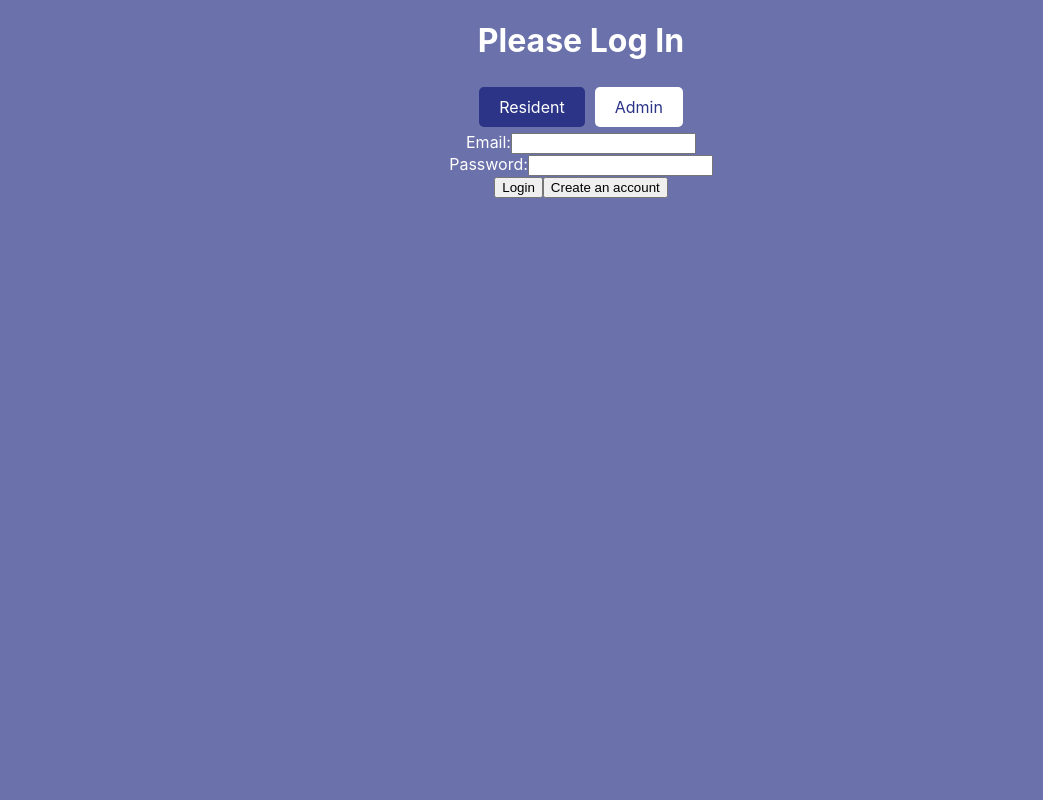
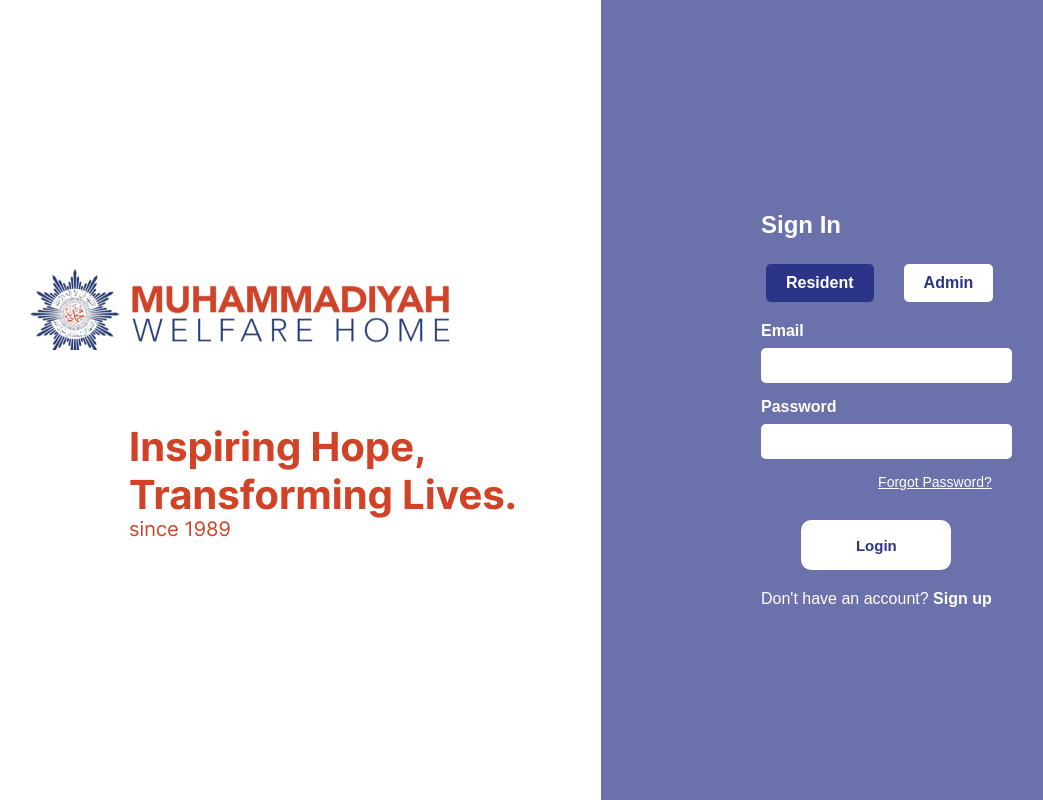
Before and after one commit to prppy/racial-harmony, a React (Create React App) app: page / in a window 1280 px wide. Shown: the whole page, without its empty margins (59-1102 px from the left). Built offline with nearby package versions, Linux system fonts and the light colour scheme; no server answers.

Commit message:
finished designing login pg

```diff
--- a/src/App.js
+++ b/src/App.js
@@ -1,15 +1,28 @@
 import logo from './logo.svg';
 import './App.css';
 import { AuthContextProvider, useAuth } from './context/authContext';
-import { Auth } from './components/auth';
+import { Auth } from './Authentication/auth';
+
+
+const MainLayout = () => {
+  const { user, isAuthenticated, logout} = useAuth();
+
+  return (
+    <div className='App'>
+     <>
+        {user ? <h1>Welcome {user.name}</h1> : <Auth />}
+       </>
+      {user && <button onClick={logout}>Logout</button>}
+    </div>
+  );
+}
 
 function App() {
 
   return (
     <AuthContextProvider>
-    <div className='App'>
-      <Auth />
-      </div>
+      <MainLayout />
+
       </AuthContextProvider>
   );
 }
--- /dev/null
+++ b/src/Authentication/auth.js
@@ -0,0 +1,228 @@
+import React, { useState } from "react";
+import { useAuth } from "../context/authContext";
+import authStyles from '../styles/authStyles.css';
+// whole file is chatgpted. to be changed later (made just to test admin stuff)
+export const Auth = () => {
+  const { login, register, user, logout, isAuthenticated } = useAuth();
+  const [email, setEmail] = useState("");
+  const [password, setPassword] = useState("");
+  const [name, setName] = useState(""); // For registration
+  const [isRegister, setIsRegister] = useState(false); // Toggle between login/register
+  const [admin, setAdmin] = useState(false);
+
+  const handleSubmit = async (e) => {
+    e.preventDefault();
+
+    if (isRegister) {
+      const result = await register(email, password, name, admin);
+      if (result.success) {
+        alert("Registration successful!");
+      } else {
+        alert(result.msg || "Registration failed");
+      }
+    } else {
+      const result = await login(email, password);
+      if (result.success) {
+        alert("Login successful!");
+      } else {
+        alert(result.msg || "Login failed");
+      }
+    }
+  };
+
+  const handleResidentClick = () => {
+    setAdmin(false);
+  };
+
+  const handleAdminClick = () => {
+    setAdmin(true);
+  };
+
+  return (
+    <div style={styles.container}>
+
+      {/* Left side */}
+      <div style={styles.left}>
+        <img src = "/mainLogo.png"
+        alt = 'logo'
+        style = {styles.logo}
+        />
+      </div>
+
+      {/* Right side */}
+      <div style={styles.right}>
+        <div style={styles.formContainer}>
+          <h2 style={styles.signIn}> {isRegister? 'Create an Account' : 'Sign In'}</h2>
+            <div className='roleContainer'>
+              <div
+                onClick={handleResidentClick}
+                className={admin ? "unselected" : "selected"}
+              >
+                <text style={{fontWeight:'bold'}}>Resident</text>
+              </div>
+              <div onClick={handleAdminClick}
+              className={admin ? "selected" : "unselected"}>
+                <text style={{fontWeight:'bold'}}>Admin</text>
+                </div>
+          </div>
+
+
+          <form onSubmit={handleSubmit}>
+            {isRegister && (
+                <div style={{ display: 'flex', flexDirection: 'column', alignItems: 'flex-start', width: '100%' }}>
+                 <label htmlFor="name" style={{ marginBottom: '8px', fontWeight:'bold'}}>Name</label>
+                <input
+                  type="text"
+                  value={name}
+                  onChange={(e) => setName(e.target.value)}
+                  required
+                  style={styles.input}
+                />
+              </div>
+            )}
+            <div style={{ display: 'flex', flexDirection: 'column', alignItems: 'flex-start', width: '100%' }}>
+            <label htmlFor="email" style={{ marginBottom: '8px', fontWeight:'bold'}}>Email</label>
+              <input
+                type="email"
+                value={email}
+                onChange={(e) => setEmail(e.target.value)}
+                required
+                style={styles.input}
+
+              />
+            </div>
+            <div style={{ display: 'flex', flexDirection: 'column', alignItems: 'flex-start', width: '100%' }}>
+            <label htmlFor="password" style={{ marginBottom: '8px', fontWeight:'bold'}}>Password</label>
+              <input
+                type="password"
+                value={password}
+                onChange={(e) => setPassword(e.target.value)}
+                required
+                style={styles.input}
+
+              />
+            </div>
+
+
+              <div style={styles.forgotPasswordContainer}>
+              <a href="/forgot-password" style={styles.forgotPassword}>
+                Forgot Password?
+              </a>
+            </div>
+            <button type="submit" style={styles.button}>{isRegister ? "Register" : "Login"}</button>
+            <div
+
+              onClick={() => setIsRegister((prev) => !prev)}
+            >
+              {isRegister
+                ? <div style={{marginTop: '20px'}}>
+                <text>Already have an account? </text>
+                <text style={{fontWeight:'bold', cursor:'pointer'}}>Login</text>
+                </div>
+                : <div style={{marginTop: '20px'}}>
+                <text>Don't have an account? </text>
+                <text style={{fontWeight:'bold', cursor:'pointer'}}>Sign up</text>
+                </div> }
+            </div>
+          </form>
+          </div>
+        </div>
+
+    </div>
+
+  );
+
+};
+
+
+const styles = {
+  container: {
+    display: "flex",
+    height: "100vh",
+    fontFamily: "Arial, sans-serif",
+  },
+  left: {
+    flex: 1,
+    backgroundColor: "white",
+    display: "flex",
+    flexDirection: "column",
+    alignItems: "center",
+    justifyContent: "center",
+    padding: "20px",
+  },
+  tagline: {
+    fontSize: "24px",
+    color: "#c14a2d",
+    textAlign: "center",
+  },
+  since: {
+    marginTop: "10px",
+    color: "#c14a2d",
+    fontSize: "16px",
+  },
+  right: {
+    flex: 1,
+    backgroundColor: "#6B71AA",
+    color: "white",
+    display: "flex",
+    flexDirection: "column",
+    justifyContent: "center",
+    alignItems: "center",
+  },
+  formContainer: {
+    width: "80%",
+    maxWidth: "300px",
+    display:'flex',
+    alignItems:'flex-start',
+    flexDirection: 'column',
+  },
+  signIn: {
+    fontSize: "24px",
+    marginBottom: "20px",
+  },
+  button: {
+    flex: 1,
+    padding: "10px",
+    margin: "0 5px",
+    border: "none",
+    borderRadius: "10px",
+    color: "#2B3487",
+    backgroundColor: "white",
+    fontWeight: "bold",
+    cursor: "pointer",
+    marginTop: "10px",
+    height: '50px',
+    width: '150px',
+    fontSize: '15px'
+
+  },
+
+  activeButton: {
+    backgroundColor: "#34499D",
+    color: "white",
+  },
+  input: {
+    width: "100%",
+    padding: "10px",
+    marginBottom: "15px",
+    borderRadius: "5px",
+    border: "none",
+  },
+  forgotPasswordContainer: {
+    display: "flex",
+    justifyContent: "flex-end",
+    marginBottom: "20px",
+  },
+  forgotPassword: {
+    color: "white",
+    textAlign: "right",
+    textDecoration: "underline",
+    fontSize: "14px",
+  },
+  code: {
+    marginTop: "20px",
+    fontWeight: "bold",
+    color: "#ffffff",
+  },
+
+};
--- a/src/components/auth.js
+++ /dev/null
@@ -1,109 +0,0 @@
-import React, { useState } from "react";
-import { useAuth } from "../context/authContext";
-import authStyles from '../styles/authStyles.css';
-// whole file is chatgpted. to be changed later (made just to test admin stuff)
-export const Auth = () => {
-  const { login, register, user, logout, isAuthenticated } = useAuth();
-  const [email, setEmail] = useState("");
-  const [password, setPassword] = useState("");
-  const [username, setUsername] = useState(""); // For registration
-  const [isRegister, setIsRegister] = useState(false); // Toggle between login/register
-  const [admin, setAdmin] = useState(false);
-
-  const handleSubmit = async (e) => {
-    e.preventDefault();
-
-    if (isRegister) {
-      const result = await register(email, password, username, admin);
-      if (result.success) {
-        alert("Registration successful!");
-      } else {
-        alert(result.msg || "Registration failed");
-      }
-    } else {
-      const result = await login(email, password);
-      if (result.success) {
-        alert("Login successful!");
-      } else {
-        alert(result.msg || "Login failed");
-      }
-    }
-  };
-
-  const handleResidentClick = () => {
-    setAdmin(false);
-  };
-
-  const handleAdminClick = () => {
-    setAdmin(true);
-  };
-
-  return (
-    <div>
-      <h1>
-        {isAuthenticated
-          ? `Welcome ${user?.username || "User"}`
-          : "Please Log In"}
-      </h1>
-
-      {isAuthenticated ? (
-        <button onClick={logout}>Logout</button>
-      ) : (
-        <>
-          <div className='roleContainer'>
-            <div
-              onClick={handleResidentClick}
-              className={admin ? "unselected" : "selected"}
-            >
-              Resident
-            </div>
-            <div onClick={handleAdminClick}
-            className={admin ? "selected" : "unselected"}>
-              Admin
-            </div>
-          </div>
-          <form onSubmit={handleSubmit}>
-            {isRegister && (
-              <div>
-                <label>Username:</label>
-                <input
-                  type="text"
-                  value={username}
-                  onChange={(e) => setUsername(e.target.value)}
-                  required
-                />
-              </div>
-            )}
-            <div>
-              <label>Email:</label>
-              <input
-                type="email"
-                value={email}
-                onChange={(e) => setEmail(e.target.value)}
-                required
-              />
-            </div>
-            <div>
-              <label>Password:</label>
-              <input
-                type="password"
-                value={password}
-                onChange={(e) => setPassword(e.target.value)}
-                required
-              />
-            </div>
-            <button type="submit">{isRegister ? "Register" : "Login"}</button>
-            <button
-              type="button"
-              onClick={() => setIsRegister((prev) => !prev)}
-            >
-              {isRegister
-                ? "Already have an account? Login"
-                : "Create an account"}
-            </button>
-          </form>
-        </>
-      )}
-    </div>
-  );
-};
--- a/src/context/authContext.js
+++ b/src/context/authContext.js
@@ -35,7 +35,7 @@
 
         if (docSnap.exists()) {
             let data = docSnap.data()
-            setUser({...user, username: data.username, userId: data.userId })
+            setUser({...user, name: data.name, userId: data.userId })
         }
 
     }
--- a/src/styles/authStyles.css
+++ b/src/styles/authStyles.css
@@ -1,9 +1,12 @@
 /* styles.css */
 .roleContainer {
-  display: flex;           /* Enables flexbox layout */
-  justify-content: center; /* Centers items horizontally */
-  align-items: center;     /* Centers items vertically */
+  display: flex;
+  justify-content: center;
+  align-items: center;
   background-color: transparent;
+  gap:20px;
+  margin-bottom:15px
+
 }
 .selected {
     background-color: #2B3487;
@@ -13,6 +16,7 @@
     cursor: pointer;
     text-align: center;
     margin: 5px;
+
   }
 
   .unselected {
@@ -23,4 +27,6 @@
     cursor: pointer;
     text-align: center;
     margin: 5px;
+    font-weight:'bold'
+
   }
```
Also changed, not shown: public/mainLogo.png (added).
